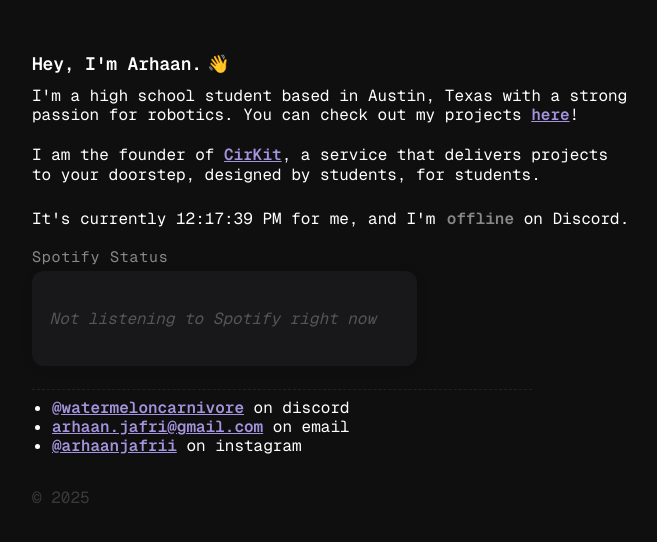
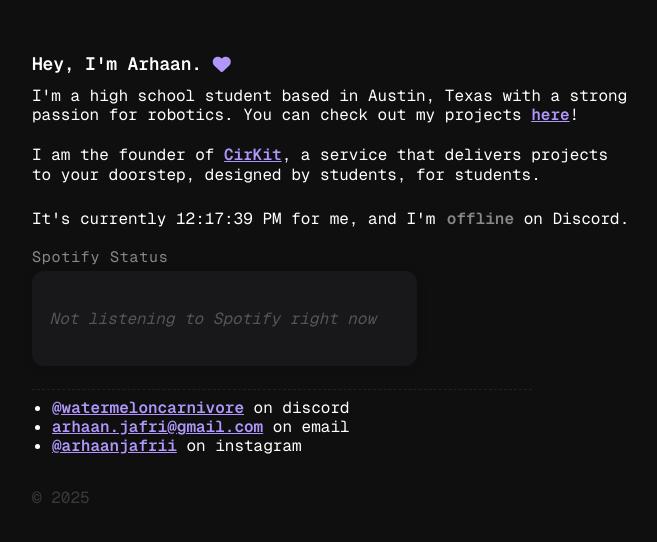
Before and after one commit to arhaanjafrii/arhaanjafri.dev, a React (Create React App) app: page / in a window 1280 px wide. Shown: the top 542 px of the page, without its empty margins (64-721 px from the left). Built offline with nearby package versions, Linux system fonts and the light colour scheme; no server answers; the HTML template or start-up script is replaced by a standard one.

Commit message:
Heart replace wave

```diff
--- a/public/index.html
+++ b/public/index.html
@@ -6,6 +6,7 @@
     <meta name="viewport" content="width=device-width, initial-scale=1" />
     <meta name="theme-color" content="#000000" />
     <link rel="manifest" href="%PUBLIC_URL%/manifest.json" />
+    <link rel="stylesheet" href="https://cdnjs.cloudflare.com/ajax/libs/font-awesome/6.4.2/css/all.min.css">
     <title>arhaanjafri.dev</title>
   </head>
   <body>
--- a/src/App.css
+++ b/src/App.css
@@ -97,13 +97,13 @@
 }
 
 .link {
-  color: #a494dd;
+  color: #B197FC;
   text-decoration: underline;
   transition: color 0.15s;
   font-weight: 1000;
 }
 .link:hover {
-  color: #c3b2e6;
+  color: #d1c2fa;
 }
 
 .time-status {
@@ -394,3 +394,12 @@
   position: relative;
   display: inline-block;
 }
+
+.heart-icon {
+  margin-left: 0.3em;
+  transition: transform 0.18s cubic-bezier(.4,2,.6,1);
+  cursor: pointer;
+}
+.heart-icon:hover {
+  transform: scale(1.25);
+}
--- a/src/App.js
+++ b/src/App.js
@@ -87,7 +87,9 @@ function MainPage() {
 
   return (
     <div className="container">
-      <h1 className="greeting superbold">Hey, I'm Arhaan. <span className="wave" role="img" aria-label="wave">👋</span></h1>
+      <h1 className="greeting superbold">
+        Hey, I'm Arhaan. <i className="fa-solid fa-heart heart-icon" style={{ color: '#B197FC' }}></i>
+      </h1>
       <div className="desc">
         <p>I'm a high school student based in Austin, Texas with a strong passion for robotics. You can check out my projects <Link to="/projects/" className="link slightbold">here</Link>!</p>
         <p style={{marginTop: '1.3em'}}>I am the founder of <a href="https://cirkit.crazeddd.dev/" target="_blank" rel="noopener noreferrer" className="link slightbold">CirKit</a>, a service that delivers projects to your doorstep, designed by students, for students.</p>
```
